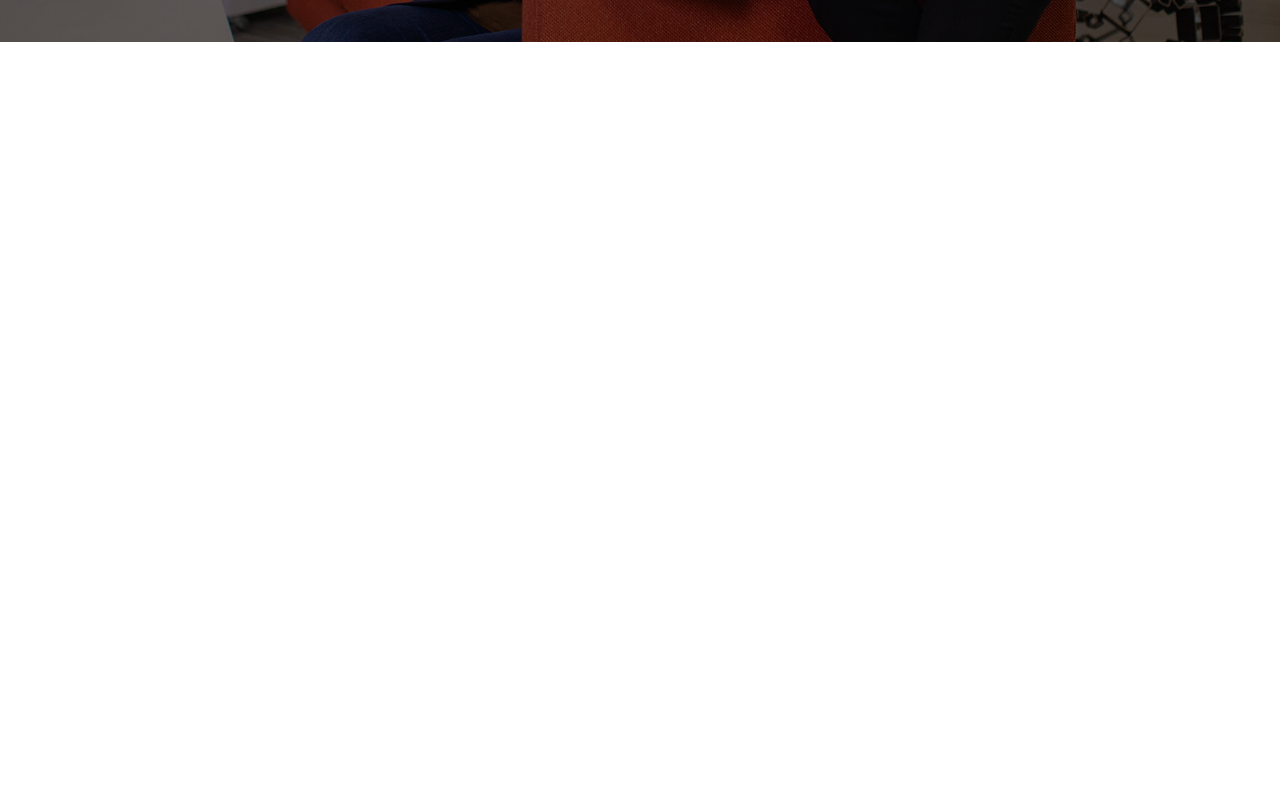
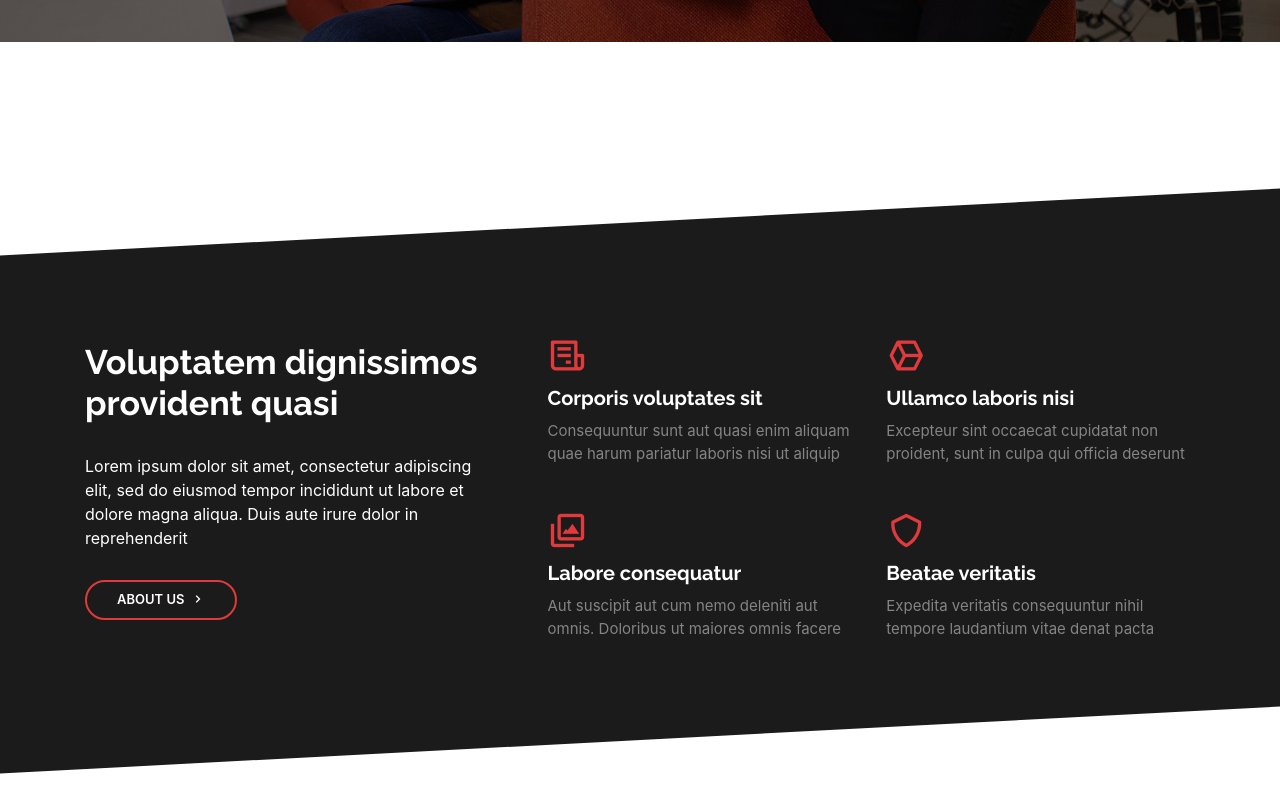
Before and after one commit to ONE-MEDIA-SA/Onemedia-website, a React (Create React App) app: page / in a window 1280 px wide. Shown: the part 758-1558 px from the top of the page. Before the commit the page ends 920 px from the top, so only its background shows below. Built offline with nearby package versions, Linux system fonts and the light colour scheme.

Commit message:
add about

```diff
--- a/src/App.js
+++ b/src/App.js
@@ -1,6 +1,7 @@
 import { Header } from './components/header'
 import { Section } from './components/section'
 import { Clients } from './components/clients'
+import { About } from './components/about'
 
 function App() {
   return (
@@ -9,6 +10,7 @@
       <Section />
       <main id="main">
         <Clients />
+        <About />
       </main>
     </div>
   );
--- /dev/null
+++ b/src/components/about.jsx
@@ -0,0 +1,48 @@
+export const About = (props) => {
+    return (
+        <section id="about" className="about section-bg">
+        <div className="container" data-aos="fade-up">
+
+          <div className="row no-gutters">
+            <div className="content col-xl-5 d-flex align-items-stretch">
+              <div className="content">
+                <h3>Voluptatem dignissimos provident quasi</h3>
+                <p>
+                  Lorem ipsum dolor sit amet, consectetur adipiscing elit, sed do eiusmod tempor incididunt ut labore et dolore magna aliqua. Duis aute irure dolor in reprehenderit
+                </p>
+                <a href="#" className="about-btn"><span>About us</span> <i className="bx bx-chevron-right"></i></a>
+              </div>
+            </div>
+            <div className="col-xl-7 d-flex align-items-stretch">
+              <div className="icon-boxes d-flex flex-column justify-content-center">
+                <div className="row">
+                  <div className="col-md-6 icon-box" data-aos="fade-up" data-aos-delay="100">
+                    <i className="bx bx-receipt"></i>
+                    <h4>Corporis voluptates sit</h4>
+                    <p>Consequuntur sunt aut quasi enim aliquam quae harum pariatur laboris nisi ut aliquip</p>
+                  </div>
+                  <div className="col-md-6 icon-box" data-aos="fade-up" data-aos-delay="200">
+                    <i className="bx bx-cube-alt"></i>
+                    <h4>Ullamco laboris nisi</h4>
+                    <p>Excepteur sint occaecat cupidatat non proident, sunt in culpa qui officia deserunt</p>
+                  </div>
+                  <div className="col-md-6 icon-box" data-aos="fade-up" data-aos-delay="300">
+                    <i className="bx bx-images"></i>
+                    <h4>Labore consequatur</h4>
+                    <p>Aut suscipit aut cum nemo deleniti aut omnis. Doloribus ut maiores omnis facere</p>
+                  </div>
+                  <div className="col-md-6 icon-box" data-aos="fade-up" data-aos-delay="400">
+                    <i className="bx bx-shield"></i>
+                    <h4>Beatae veritatis</h4>
+                    <p>Expedita veritatis consequuntur nihil tempore laudantium vitae denat pacta</p>
+                  </div>
+                </div>
+              </div>
+              {/*  End .content */}
+            </div>
+          </div>
+
+        </div>
+      </section>
+    )
+}
```
